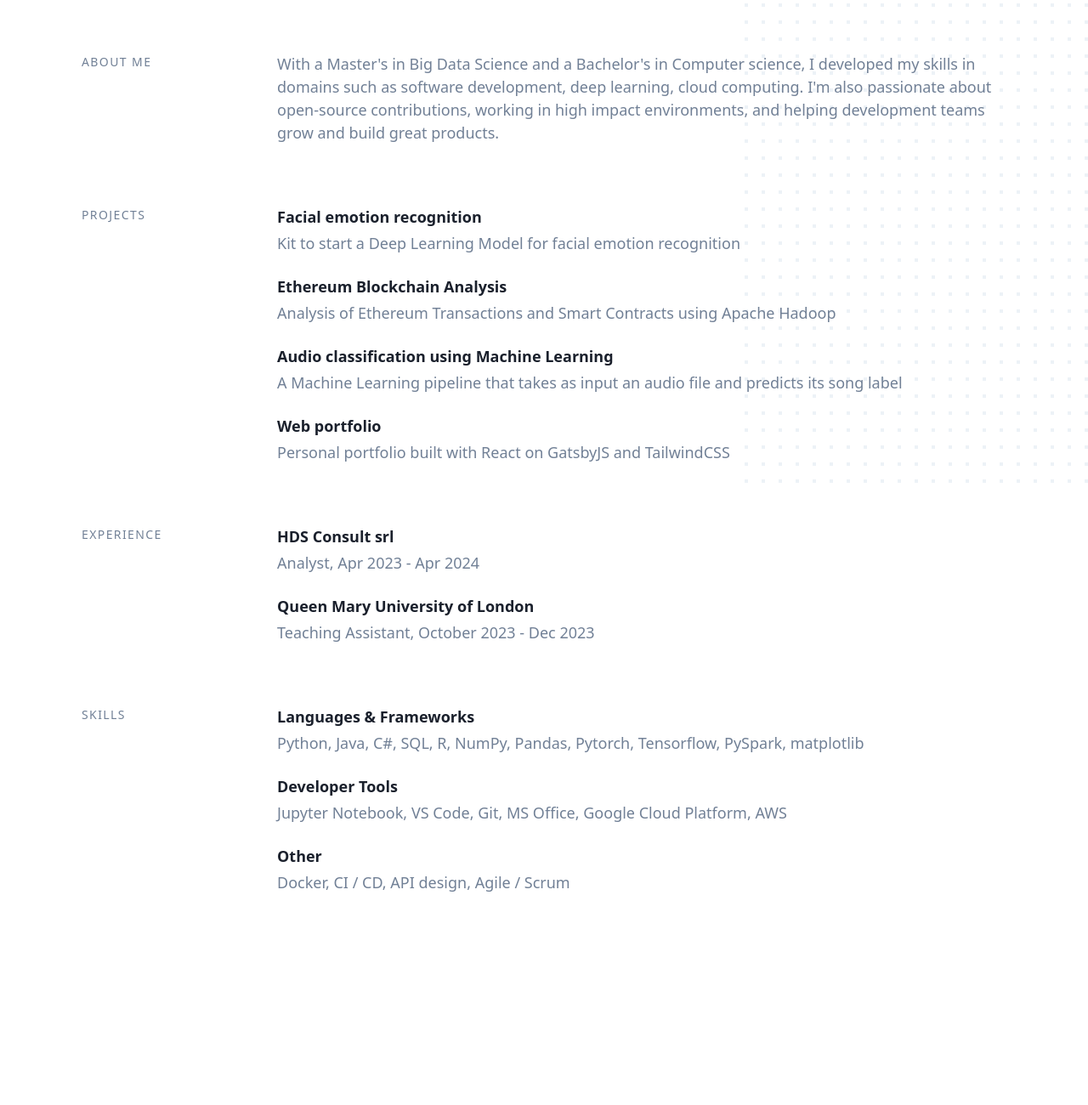
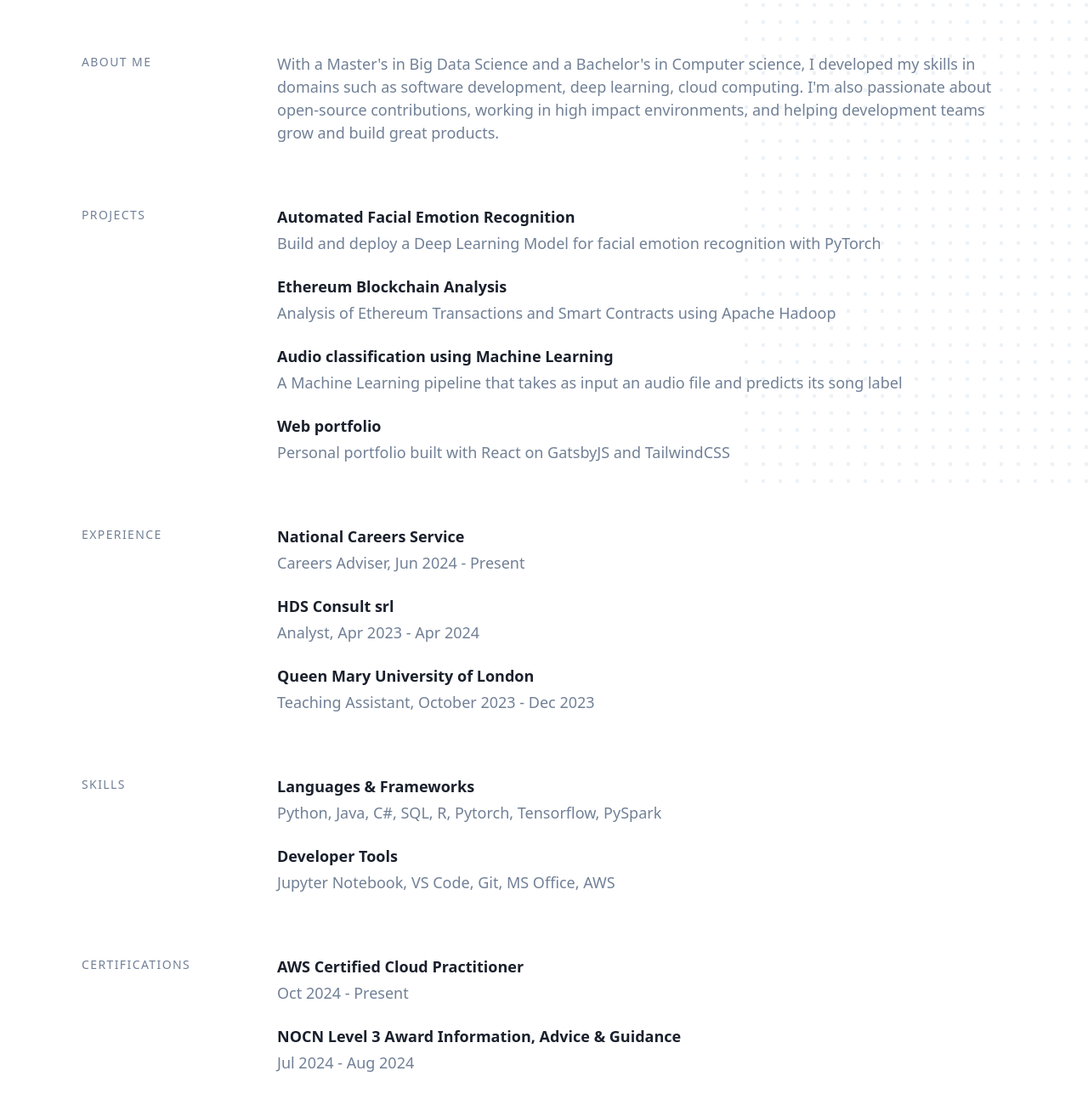
Before and after one commit to snts42/santonastaso.codes, a Gatsby site: page / in a window 1280 px wide. Shown: the part 256-1556 px from the top of the page at 85% size. Before the commit the page ends 1428 px from the top, so only its background shows below. Built offline with nearby package versions, Linux system fonts and the light colour scheme; Gatsby itself is replaced by a stand-in of ours.

Commit message:
updated projects, experience, skills; added certifications

```diff
--- a/gatsby-config.js
+++ b/gatsby-config.js
@@ -19,9 +19,9 @@ module.exports = {
     // Optional: List your projects, they must have `name` and `description`. `link` is optional.
     projects: [
       {
-        name: 'Facial emotion recognition',
+        name: 'Automated Facial Emotion Recognition',
         description:
-          'Kit to start a Deep Learning Model for facial emotion recognition',
+          'Build and deploy a Deep Learning Model for facial emotion recognition with PyTorch',
         link: 'https://github.com/alex-s00/Facial-emotion-recognition',
       },
       {
@@ -46,6 +46,11 @@ module.exports = {
     // Optional: List your experience, they must have `name` and `description`. `link` is optional.
     experience: [
       {
+        name: 'National Careers Service',
+        description: 'Careers Adviser, Jun 2024 - Present',
+        link: 'https://nationalcareers.service.gov.uk/',
+      },
+      {
         name: 'HDS Consult srl',
         description: 'Analyst, Apr 2023 - Apr 2024',
         link: '',
@@ -61,16 +66,22 @@ module.exports = {
       {
         name: 'Languages & Frameworks',
         description:
-          'Python, Java, C#, SQL, R, NumPy, Pandas, Pytorch, Tensorflow, PySpark, matplotlib',
+          'Python, Java, C#, SQL, R, Pytorch, Tensorflow, PySpark',
       },
       {
         name: 'Developer Tools',
-        description: 'Jupyter Notebook, VS Code, Git, MS Office, Google Cloud Platform, AWS',
+        description: 'Jupyter Notebook, VS Code, Git, MS Office, AWS',
+      },
+    ],
+    certifications: [
+      {
+        name: 'AWS Certified Cloud Practitioner',
+        description:
+          'Oct 2024 - Present',
       },
       {
-        name: 'Other',
-        description:
-          'Docker, CI / CD, API design, Agile / Scrum',
+        name: 'NOCN Level 3 Award Information, Advice & Guidance',
+        description: 'Jul 2024 - Aug 2024',
       },
     ],
   },
--- /dev/null
+++ b/src/components/section-certifications/index.jsx
@@ -0,0 +1,20 @@
+import React from 'react';
+
+import Section from '../section';
+import SummaryItem from '../summary-item';
+
+const SectionCertifications = ({ certifications }) => {
+  return (
+    <Section title="Certifications">
+      {certifications.map((certification) => (
+        <SummaryItem
+          key={certification.name}
+          name={certification.name}
+          description={certification.description}
+        />
+      ))}
+    </Section>
+  );
+};
+
+export default SectionCertifications;
--- a/src/pages/index.jsx
+++ b/src/pages/index.jsx
@@ -9,6 +9,7 @@ import SectionBlog from '../components/section-blog';
 import SectionExperience from '../components/section-experience';
 import SectionProjects from '../components/section-projects';
 import SectionSkills from '../components/section-skills';
+import SectionCertifications from '../components/section-certifications';
 import SEO from '../components/seo';
 
 const Index = ({ data }) => {
@@ -17,6 +18,7 @@ const Index = ({ data }) => {
   const posts = data.allMarkdownRemark.edges;
   const experience = get(data, 'site.siteMetadata.experience', false);
   const skills = get(data, 'site.siteMetadata.skills', false);
+  const certifications = get(data, 'site.siteMetadata.certifications', false);
   const noBlog = !posts || !posts.length;
 
   return (
@@ -30,6 +32,7 @@ const Index = ({ data }) => {
         <SectionExperience experience={experience} />
       )}
       {skills && skills.length && <SectionSkills skills={skills} />}
+      {certifications && certifications.length && <SectionCertifications certifications={certifications} />}
     </Layout>
   );
 };
@@ -61,6 +64,10 @@ export const pageQuery = graphql`
           name
           description
         }
+        certifications {
+          name
+          description
+        }
       }
     }
     allMarkdownRemark(
```
Also changed, not shown: 1 other file.
